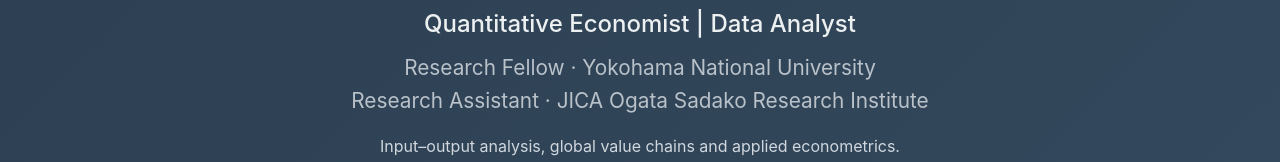
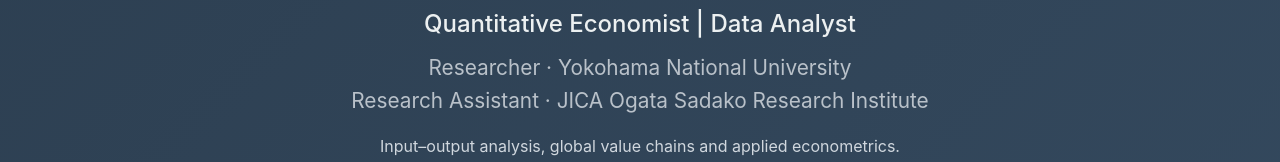
Before and after one commit to BallavBabu/ballavbabu.github.io, a plain HTML site: page index.html in a window 1280 px wide. Shown: the part 468-630 px from the top of the page. Drawn offline with Linux system fonts and the light colour scheme; no server answers.

Commit message:
Update role description in index.html

```diff
--- a/index.html
+++ b/index.html
@@ -138,7 +138,7 @@
                 <h1>Lila Ballav Bhusal, PhD</h1>
 
                 <h2 class="main-role">Quantitative Economist | Data Analyst</h2>
-                <p class="main-university">Research Fellow · Yokohama National University<br>Research Assistant · JICA Ogata Sadako Research Institute</p>
+                <p class="main-university">Researcher · Yokohama National University<br>Research Assistant · JICA Ogata Sadako Research Institute</p>
 
                 <p class="tagline">Input–output analysis, global value chains and applied econometrics.<br>Research on trade, development and environmental outcomes in the Asia–Pacific region.</p>
 
```
